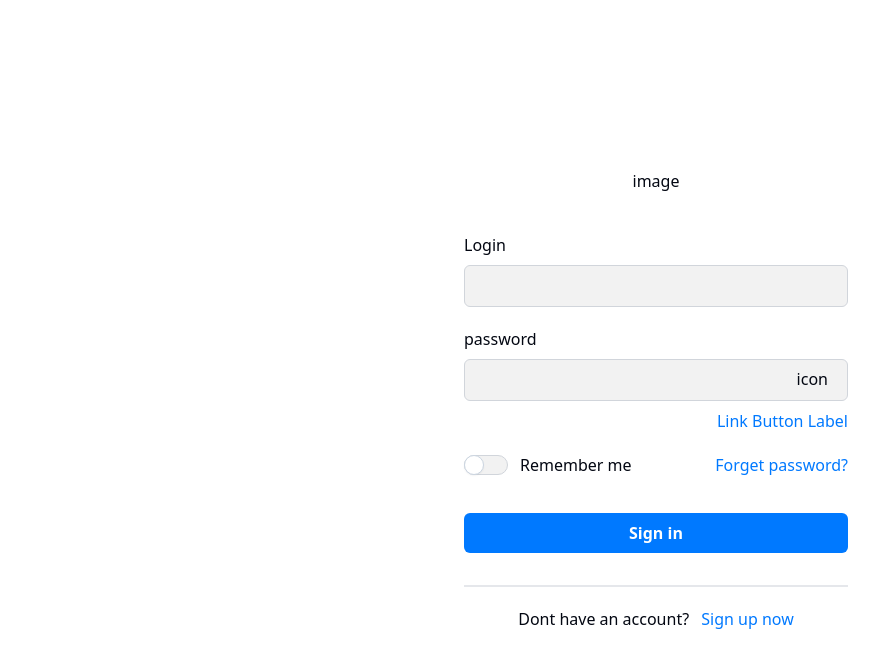
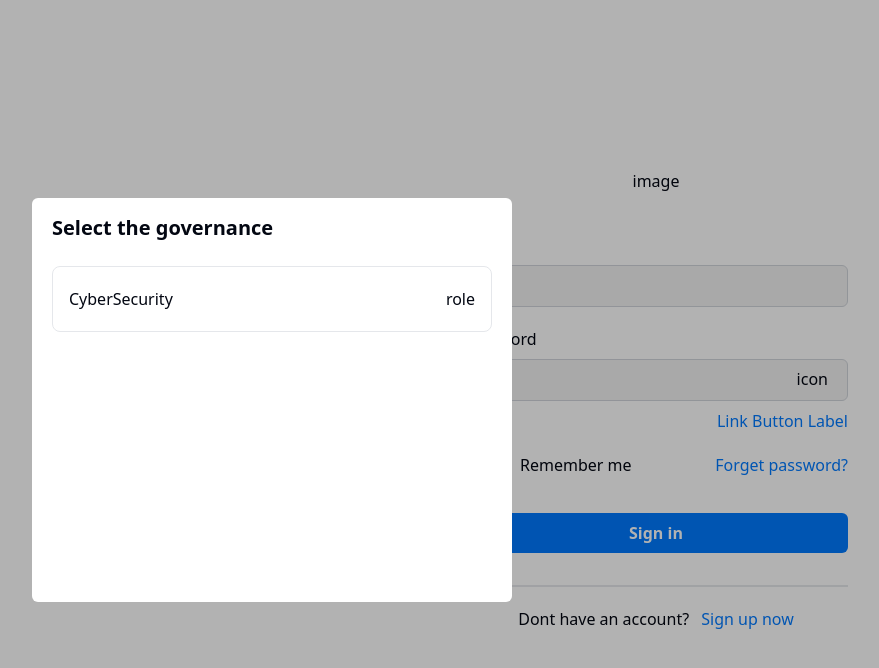
Before and after one commit to WHITEMATRIX24/marshal-ui, a Next.js app: page / in a window 1280 px wide. Both pictures are taken after a click on the button "Sign in". Shown: the top 668 px of the page, without its empty margins (368-1247 px from the left). Built offline with nearby package versions, Linux system fonts and the light colour scheme.

Commit message:
added sign in pop up for selecting governance

```diff
--- a/src/app/globals.css
+++ b/src/app/globals.css
@@ -83,8 +83,6 @@
   }
 }
 
-
-
 @layer base {
   * {
     @apply border-border outline-ring/50;
--- a/src/app/page.tsx
+++ b/src/app/page.tsx
@@ -1,16 +1,22 @@
 "use client";
 
-import React from "react";
+import { GovernanceSelectPopUp } from "@/components/auth/gov-select-popup";
+import React, { useState } from "react";
 
 export default function Login() {
+  const [openModal, setOpenModal] = useState<boolean>(false);
   const checkvalue = "";
+
+  const loginHandler = () => {
+    setOpenModal(true);
+  };
 
   return (
     <div className="grid md:grid-cols-5 h-dvh justify-center">
       <div className="col-span-3"></div>
       <div className="col-span-2 flex flex-col justify-center items-center gap-10 px-5 lg:px-16">
         <div>image</div>
-        <div className="flex flex-col gap-5 w-full 2xl:w-2/3">
+        <div className="flex flex-col gap-5 w-full 2xl:w-3/4">
           <div className="flex flex-col gap-2">
             <p className="m-0 w-fit">Login</p>
             <input
@@ -48,7 +54,10 @@ export default function Login() {
             </button>
           </div>
 
-          <button className="bg-colorblue rounded-md py-2 font-semibold text-white mt-4">
+          <button
+            onClick={loginHandler}
+            className="bg-colorblue rounded-md py-2 font-semibold text-white mt-4"
+          >
             Sign in
           </button>
           <div className="w-full border mt-3"></div>
@@ -58,6 +67,7 @@ export default function Login() {
           </p>
         </div>
       </div>
+      {openModal && <GovernanceSelectPopUp />}
     </div>
   );
 }
--- /dev/null
+++ b/src/components/auth/gov-select-popup.tsx
@@ -0,0 +1,22 @@
+"use client";
+import Link from "next/link";
+import React from "react";
+
+export const GovernanceSelectPopUp = () => {
+  return (
+    <div className="fixed h-full w-full bg-black/30 flex justify-center items-center">
+      <div className="flex flex-col gap-6 w-full md:w-[30rem] h-auto bg-white px-5 py-4 rounded-md">
+        <h6 className="text-xl font-semibold">Select the governance</h6>
+        <Link
+          href={"/home/dashboard"}
+          className="flex flex-col h-80 overflow-y-auto"
+        >
+          <button className="flex justify-between items-center px-4 py-5 border border-grey-300 rounded-lg">
+            <h6>CyberSecurity</h6>
+            <p>role</p>
+          </button>
+        </Link>
+      </div>
+    </div>
+  );
+};
```
